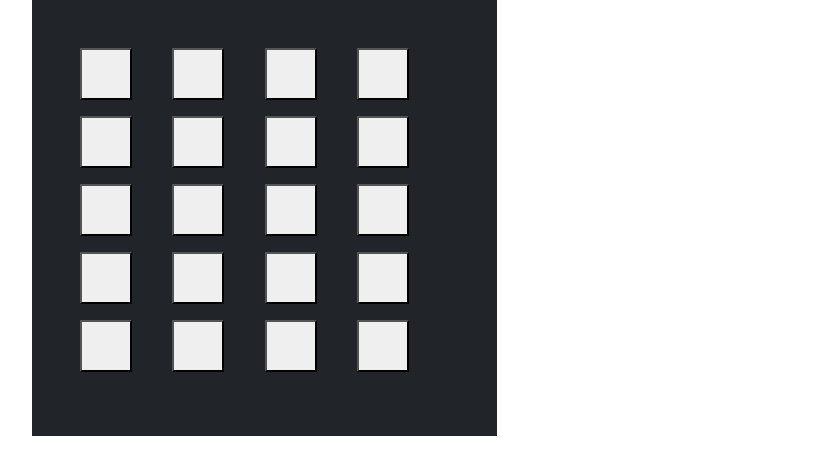
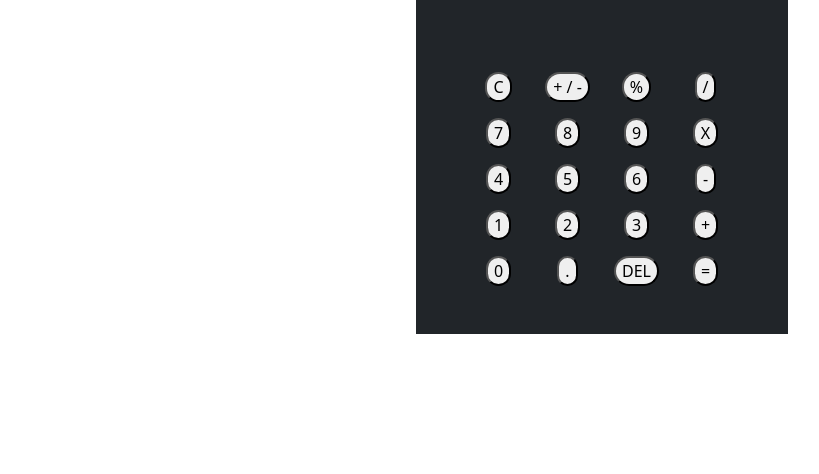
Before and after one commit to askaryxiii/CALCX, a plain HTML site: page index.html in a window 1280 px wide. Shown: the whole page, without its empty margins (38-857 px from the left). Drawn offline with Linux system fonts and the light colour scheme.

Commit message:
16/7/2024
Scratching Design Only

```diff
--- a/index.html
+++ b/index.html
@@ -8,28 +8,74 @@
     <title>CALCX</title>
   </head>
   <body>
-    <div class="container w-100 vh-100">
-      <div class="container row bg-dark col-5 p-5">
-        <div class="col-3 p-0 m-0 mb-3"><button class="p-4"></button></div>
-        <div class="col-3 p-0 m-0 mb-3"><button class="p-4"></button></div>
-        <div class="col-3 p-0 m-0 mb-3"><button class="p-4"></button></div>
-        <div class="col-3 p-0 m-0 mb-3"><button class="p-4"></button></div>
-        <div class="col-3 p-0 m-0 mb-3"><button class="p-4"></button></div>
-        <div class="col-3 p-0 m-0 mb-3"><button class="p-4"></button></div>
-        <div class="col-3 p-0 m-0 mb-3"><button class="p-4"></button></div>
-        <div class="col-3 p-0 m-0 mb-3"><button class="p-4"></button></div>
-        <div class="col-3 p-0 m-0 mb-3"><button class="p-4"></button></div>
-        <div class="col-3 p-0 m-0 mb-3"><button class="p-4"></button></div>
-        <div class="col-3 p-0 m-0 mb-3"><button class="p-4"></button></div>
-        <div class="col-3 p-0 m-0 mb-3"><button class="p-4"></button></div>
-        <div class="col-3 p-0 m-0 mb-3"><button class="p-4"></button></div>
-        <div class="col-3 p-0 m-0 mb-3"><button class="p-4"></button></div>
-        <div class="col-3 p-0 m-0 mb-3"><button class="p-4"></button></div>
-        <div class="col-3 p-0 m-0 mb-3"><button class="p-4"></button></div>
-        <div class="col-3 p-0 m-0 mb-3"><button class="p-4"></button></div>
-        <div class="col-3 p-0 m-0 mb-3"><button class="p-4"></button></div>
-        <div class="col-3 p-0 m-0 mb-3"><button class="p-4"></button></div>
-        <div class="col-3 p-0 m-0 mb-3"><button class="p-4"></button></div>
+    <div class="container ">
+      <div class="container bg-dark col-4 d-flex flex-column py-4">
+        <div class="themeSwitch"></div>
+        <div class="resultSectionv d-flex justify-content-end px-5 ">
+          <p class="result text-white fs-1 fw-bold m-0 "></p>
+        </div>
+        <div class="buttonSection row bg-dark px-5 pb-2 pt-5">
+          <div class="col-3 p-0 m-0 mb-3 d-flex justify-content-center">
+            <button class=" rounded-4">C</button>
+          </div>
+          <div class="col-3 p-0 m-0 mb-3 d-flex justify-content-center">
+            <button class=" rounded-4">+ / -</button>
+          </div>
+          <div class="col-3 p-0 m-0 mb-3 d-flex justify-content-center">
+            <button class=" rounded-4">%</button>
+          </div>
+          <div class="col-3 p-0 m-0 mb-3 d-flex justify-content-center">
+            <button class=" rounded-4">/</button>
+          </div>
+          <div class="col-3 p-0 m-0 mb-3 d-flex justify-content-center">
+            <button class=" rounded-4">7</button>
+          </div>
+          <div class="col-3 p-0 m-0 mb-3 d-flex justify-content-center">
+            <button class=" rounded-4">8</button>
+          </div>
+          <div class="col-3 p-0 m-0 mb-3 d-flex justify-content-center">
+            <button class=" rounded-4">9</button>
+          </div>
+          <div class="col-3 p-0 m-0 mb-3 d-flex justify-content-center">
+            <button class=" rounded-4">X</button>
+          </div>
+          <div class="col-3 p-0 m-0 mb-3 d-flex justify-content-center">
+            <button class=" rounded-4">4</button>
+          </div>
+          <div class="col-3 p-0 m-0 mb-3 d-flex justify-content-center">
+            <button class=" rounded-4">5</button>
+          </div>
+          <div class="col-3 p-0 m-0 mb-3 d-flex justify-content-center">
+            <button class=" rounded-4">6</button>
+          </div>
+          <div class="col-3 p-0 m-0 mb-3 d-flex justify-content-center">
+            <button class=" rounded-4">-</button>
+          </div>
+          <div class="col-3 p-0 m-0 mb-3 d-flex justify-content-center">
+            <button class=" rounded-4">1</button>
+          </div>
+          <div class="col-3 p-0 m-0 mb-3 d-flex justify-content-center">
+            <button class=" rounded-4">2</button>
+          </div>
+          <div class="col-3 p-0 m-0 mb-3 d-flex justify-content-center">
+            <button class=" rounded-4">3</button>
+          </div>
+          <div class="col-3 p-0 m-0 mb-3 d-flex justify-content-center">
+            <button class=" rounded-4">+</button>
+          </div>
+          <div class="col-3 p-0 m-0 mb-3 d-flex justify-content-center">
+            <button class=" rounded-4">0</button>
+          </div>
+          <div class="col-3 p-0 m-0 mb-3 d-flex justify-content-center">
+            <button class="rounded-4">.</button>
+          </div>
+          <div class="col-3 p-0 m-0 mb-3 d-flex justify-content-center">
+            <button class="rounded-4">DEL</button>
+          </div>
+          <div class="col-3 p-0 m-0 mb-3 d-flex justify-content-center">
+            <button class="rounded-4">=</button>
+          </div>
+        </div>
       </div>
     </div>
 
```
